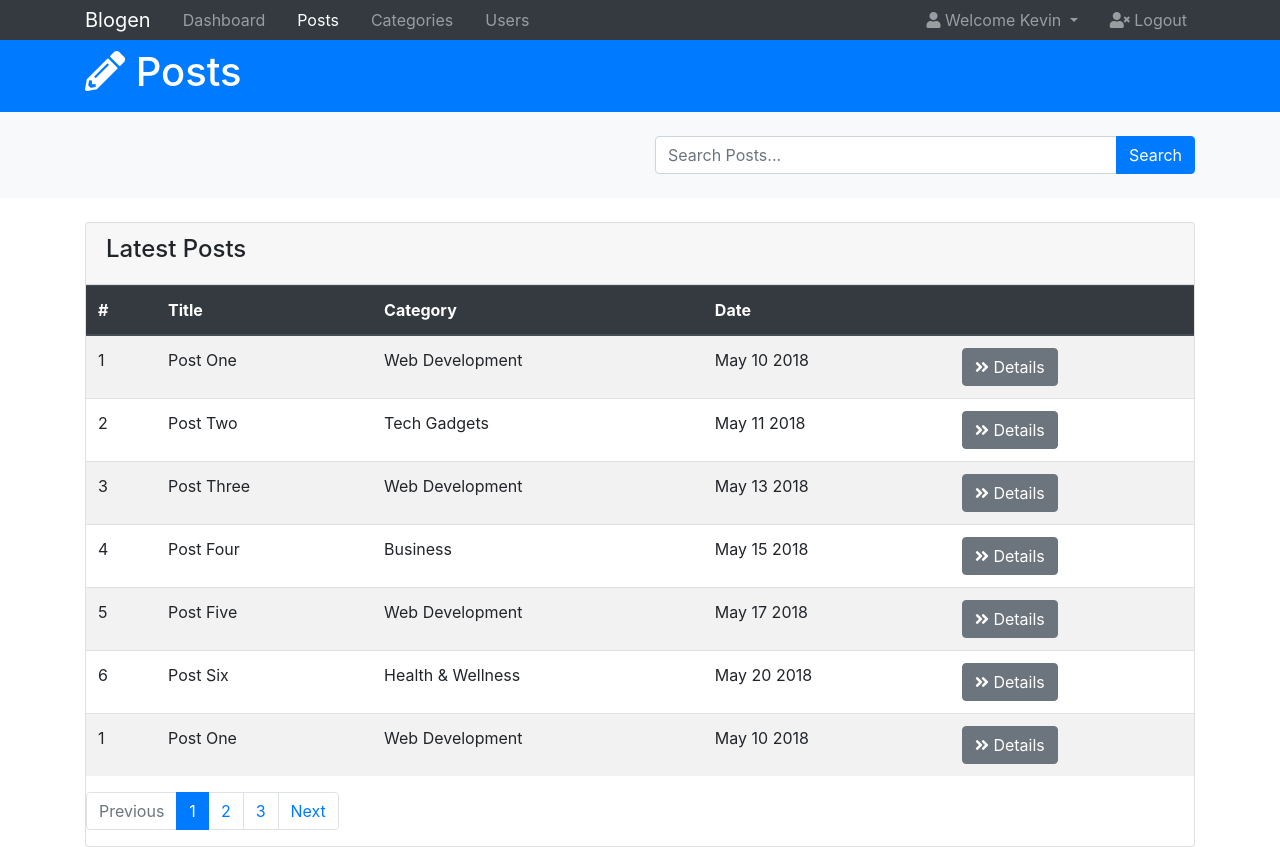
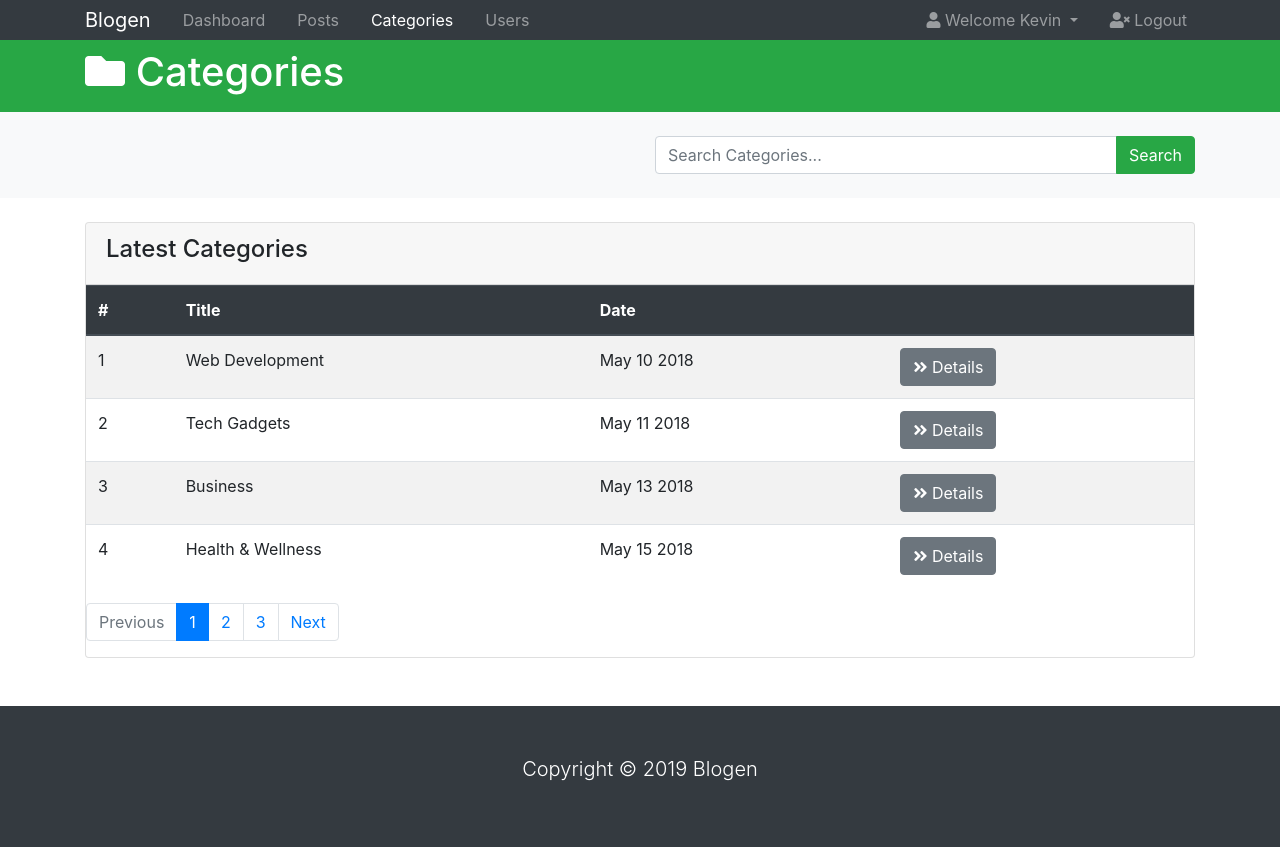
Before and after one commit to kcexn/Bootstrap4-Course, a plain HTML site: page categories.html in a window 1280 px wide. Shown: the top 847 px of the page. Drawn offline with nearby package versions, Linux system fonts and the light colour scheme; files that its build step writes are made by us from their sources.

Commit message:
Finished up categories and removed an extra table entry Blogen

```diff
--- a/categories.html
+++ b/categories.html
@@ -37,10 +37,10 @@
               <a href="index.html" class="nav-link">Dashboard</a>
             </li>
             <li class="nav-item px-2">
-              <a href="posts.html" class="nav-link active">Posts</a>
+              <a href="posts.html" class="nav-link">Posts</a>
             </li>
             <li class="nav-item px-2">
-              <a href="categories.html" class="nav-link">Categories</a>
+              <a href="categories.html" class="nav-link active">Categories</a>
             </li>
             <li class="nav-item px-2">
               <a href="users.html" class="nav-link">Users</a>
@@ -77,11 +77,11 @@
     </nav>
 
     <!-- HEADER -->
-    <header id="main-header" class="py-2 bg-primary text-white">
+    <header id="main-header" class="py-2 bg-success text-white">
       <div class="container">
         <div class="row">
           <div class="col-md-6">
-            <h1><i class="fas fa-pencil-alt"></i> Posts</h1>
+            <h1><i class="fas fa-folder"></i> Categories</h1>
           </div>
         </div>
       </div>
@@ -93,9 +93,13 @@
         <div class="row">
           <div class="col-md-6 ml-auto">
             <div class="input-group">
-              <input type="text" class="form-control" placeholder="Search Posts...">
+              <input
+                type="text"
+                class="form-control"
+                placeholder="Search Categories..."
+              />
               <div class="input-group-append">
-                <button class="btn btn-primary">Search</button>
+                <button class="btn btn-success">Search</button>
               </div>
             </div>
           </div>
@@ -103,21 +107,18 @@
       </div>
     </section>
 
-    <!-- POSTS -->
-    <section id="posts">
+    <!-- CATEGORIES -->
+    <section id="categories">
       <div class="container">
         <div class="row">
           <div class="col">
             <div class="card">
-                  <div class="card-header">
-                    <h4>Latest Posts</h4>
-                  </div>
+              <div class="card-header"><h4>Latest Categories</h4></div>
               <table class="table table-striped">
                 <thead class="thead-dark">
                   <tr>
                     <th>#</th>
                     <th>Title</th>
-                        <th>Category</th>
                     <th>Date</th>
                     <th></th>
                   </tr>
@@ -125,7 +126,6 @@
                 <tbody>
                   <tr>
                     <td>1</td>
-                        <td>Post One</td>
                     <td>Web Development</td>
                     <td>May 10 2018</td>
                     <td>
@@ -136,7 +136,6 @@
                   </tr>
                   <tr>
                     <td>2</td>
-                        <td>Post Two</td>
                     <td>Tech Gadgets</td>
                     <td>May 11 2018</td>
                     <td>
@@ -147,8 +146,7 @@
                   </tr>
                   <tr>
                     <td>3</td>
-                        <td>Post Three</td>
-                        <td>Web Development</td>
+                    <td>Business</td>
                     <td>May 13 2018</td>
                     <td>
                       <a href="details.html" class="btn btn-secondary">
@@ -158,42 +156,8 @@
                   </tr>
                   <tr>
                     <td>4</td>
-                        <td>Post Four</td>
-                        <td>Business</td>
+                    <td>Health & Wellness</td>
                     <td>May 15 2018</td>
-                        <td>
-                          <a href="details.html" class="btn btn-secondary">
-                            <i class="fas fa-angle-double-right"></i> Details
-                          </a>
-                        </td>
-                      </tr>
-                      <tr>
-                        <td>5</td>
-                        <td>Post Five</td>
-                        <td>Web Development</td>
-                        <td>May 17 2018</td>
-                        <td>
-                          <a href="details.html" class="btn btn-secondary">
-                            <i class="fas fa-angle-double-right"></i> Details
-                          </a>
-                        </td>
-                      </tr>
-                      <tr>
-                        <td>6</td>
-                        <td>Post Six</td>
-                        <td>Health & Wellness</td>
-                        <td>May 20 2018</td>
-                        <td>
-                          <a href="details.html" class="btn btn-secondary">
-                            <i class="fas fa-angle-double-right"></i> Details
-                          </a>
-                        </td>
-                      </tr>
-                      <tr>
-                        <td>1</td>
-                        <td>Post One</td>
-                        <td>Web Development</td>
-                        <td>May 10 2018</td>
                     <td>
                       <a href="details.html" class="btn btn-secondary">
                         <i class="fas fa-angle-double-right"></i> Details
@@ -211,12 +175,8 @@
                   <li class="page-item active">
                     <a href="#" class="page-link">1</a>
                   </li>
-                      <li class="page-item">
-                          <a href="#" class="page-link">2</a>
-                      </li>
-                      <li class="page-item">
-                          <a href="#" class="page-link">3</a>
-                      </li>
+                  <li class="page-item"><a href="#" class="page-link">2</a></li>
+                  <li class="page-item"><a href="#" class="page-link">3</a></li>
                   <li class="page-item">
                     <a href="#" class="page-link">Next</a>
                   </li>
```
Also changed, not shown: index.html (+0 -11 lines), posts.html (+0 -11 lines). Lines whose indentation alone changed are shown as unchanged.
